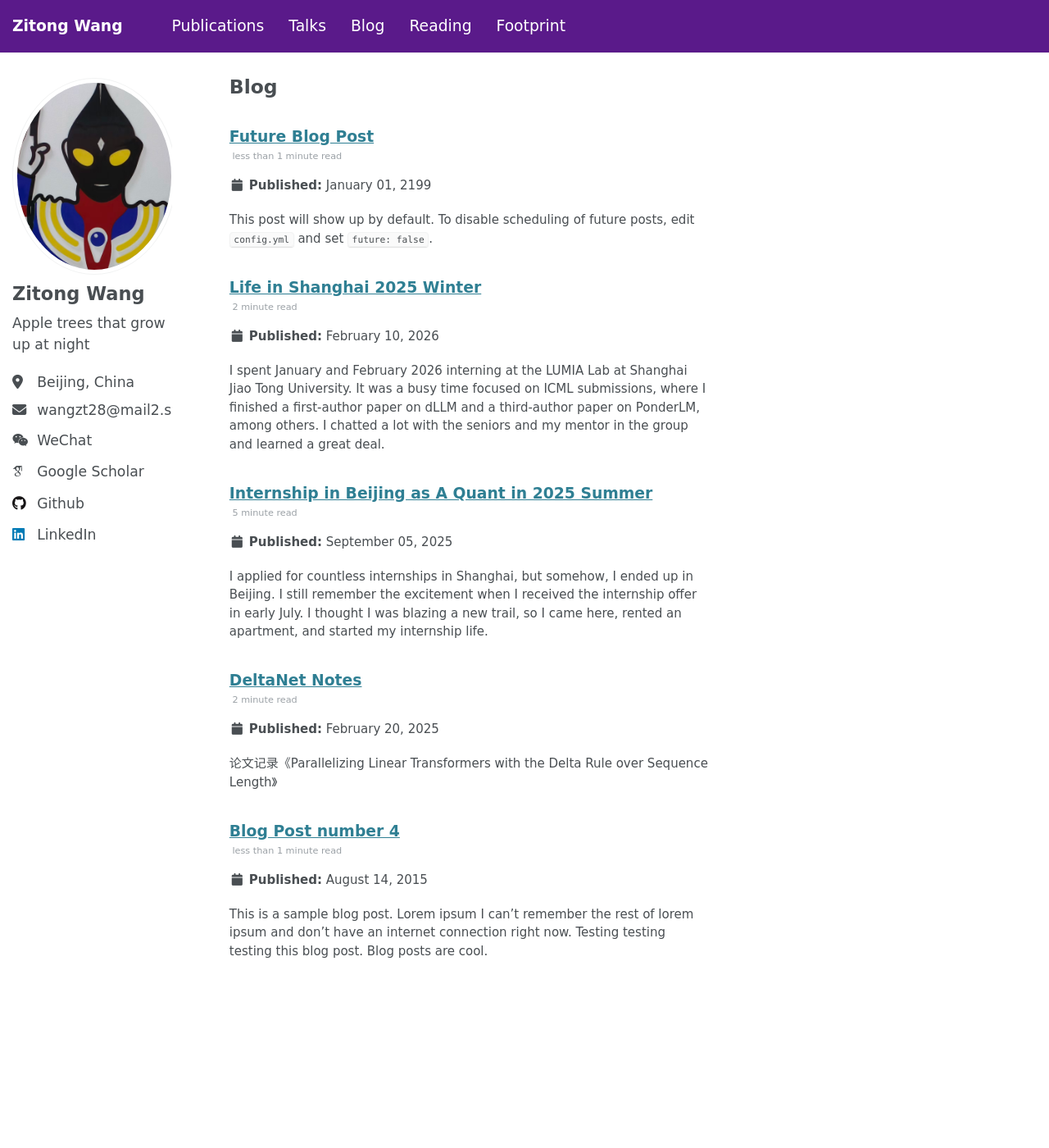
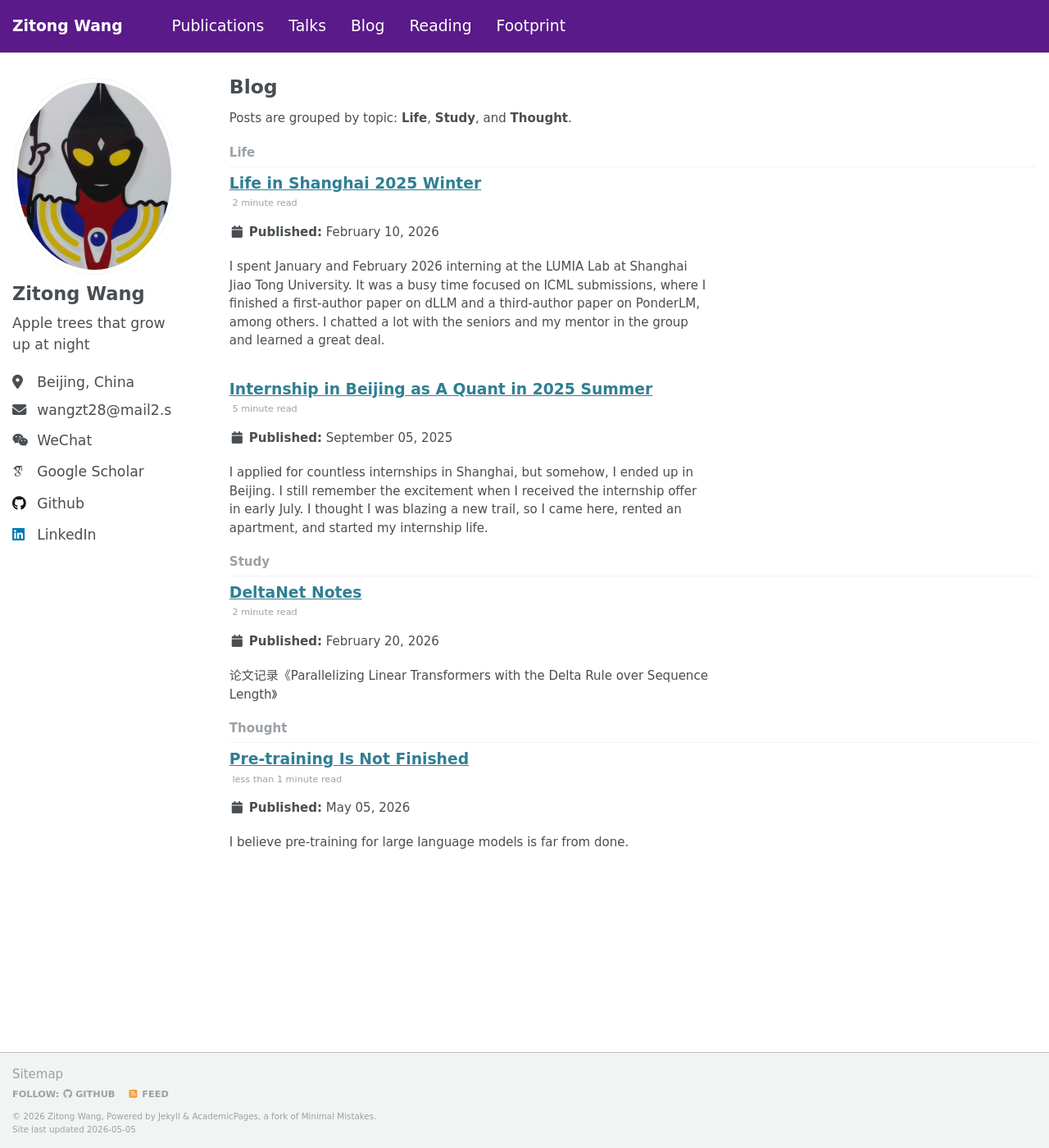
Before and after one commit to ZitongWang018/ZitongWang018.github.io, a Jekyll site: the page built from _pages/blog.html, in a window 1280 px wide and 1400 px high. Shown: the whole window at 82% size. Built offline with Jekyll 4.4.1, drawn with Linux system fonts in a browser that asks for light colours; some web fonts are replaced.

Commit message:
Blog: categories Life/Study/Thought, grouped layout; remove template posts; add thought post

```diff
--- a/_pages/blog.html
+++ b/_pages/blog.html
@@ -7,6 +7,28 @@
 
 {% include base_path %}
 
-{% for post in site.posts %}
+<p>Posts are grouped by topic: <strong>Life</strong>, <strong>Study</strong>, and <strong>Thought</strong>.</p>
+
+{% assign life_posts = site.categories['life'] | sort: 'date' | reverse %}
+{% if life_posts.size > 0 %}
+<h2 id="life" class="archive__subtitle">Life</h2>
+{% for post in life_posts %}
   {% include archive-single.html %}
 {% endfor %}
+{% endif %}
+
+{% assign study_posts = site.categories['study'] | sort: 'date' | reverse %}
+{% if study_posts.size > 0 %}
+<h2 id="study" class="archive__subtitle">Study</h2>
+{% for post in study_posts %}
+  {% include archive-single.html %}
+{% endfor %}
+{% endif %}
+
+{% assign thought_posts = site.categories['thought'] | sort: 'date' | reverse %}
+{% if thought_posts.size > 0 %}
+<h2 id="thought" class="archive__subtitle">Thought</h2>
+{% for post in thought_posts %}
+  {% include archive-single.html %}
+{% endfor %}
+{% endif %}
--- a/_posts/2026-02-20-blogpost1.md
+++ b/_posts/2026-02-20-blogpost1.md
@@ -1,9 +1,11 @@
 ---
 title: 'DeltaNet Notes'
-date: 2025-02-20
+date: 2026-02-20
 permalink: /posts/20260220blogpost1/
+categories:
+  - study
 tags:
-  - techinal
+  - technical
 ---
 
 论文记录《Parallelizing Linear Transformers with the Delta Rule over Sequence Length》
--- /dev/null
+++ b/_posts/2026-05-05-pretraining-is-not-over.md
@@ -0,0 +1,15 @@
+---
+title: 'Pre-training Is Not Finished'
+date: 2026-05-05
+permalink: /posts/20260505-pretraining-thought/
+categories:
+  - thought
+tags:
+  - LLM
+---
+
+I believe pre-training for large language models is far from done.
+
+Many recent lines of work stress agent-style engineering and post-training. These can give clear gains on fixed tasks. Still, the abilities that matter most—taking in the world as it is and working with rich, messy reality—rest on large-scale pre-training with strong data and on changes deep inside the model. That means better core designs (moving past today’s standard Transformer recipe where needed), memory that works more like useful recall than a fixed trick, and ways to merge signals when the input type shifts.
+
+In multimodal settings and in vision–language–action stacks, strong ideas from LLMs can carry over to multimodal LLMs and to world models. If we get that hand-off right, we should see tighter alignment across modalities and more capable embodied systems—built on serious pre-training and architecture work, not only on thin layers on top.
--- a/_posts/2199-01-01-future-post.md
+++ /dev/null
@@ -1,11 +0,0 @@
----
-title: 'Future Blog Post'
-date: 2199-01-01
-permalink: /posts/2012/08/blog-post-4/
-tags:
-  - cool posts
-  - category1
-  - category2
----
-
-This post will show up by default. To disable scheduling of future posts, edit `config.yml` and set `future: false`.
```
Also changed, not shown: _posts/2015-08-14-blog-post-4.md (deleted, +0 -20 lines), _posts/2025-09-05-blogpost1.md (+2 -0 lines), _posts/2026-02-10-blogpost1.md (+2 -0 lines).
